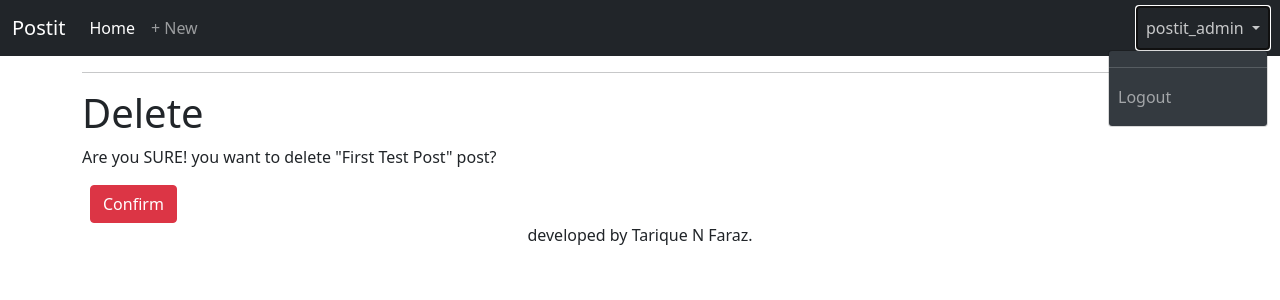
After one commit to TariqueNayer/Postit, a Django app: page /posts/1/delete/ in a window 1280 px wide, after a click that opens the changed part. The commit adds this page. Shown: the top 300 px of the page. Run offline with Django 5.2, Linux system fonts and the light colour scheme; a user stored in the database is signed in; data comes from the database, SQL or seed files in the repository; both versions use the stored data as it was after the commit.

Commit message:
making CRUD fuctionality for posts and user login and registration pages for users

```diff
--- a/postit_project/settings.py
+++ b/postit_project/settings.py
@@ -127,3 +127,6 @@ DEFAULT_AUTO_FIELD = 'django.db.models.BigAutoField'
 
 # My settings.
 AUTH_USER_MODEL = "users.CustomUser"
+
+LOGIN_REDIRECT_URL = 'home' # Redirects to the homepage after login
+LOGOUT_REDIRECT_URL = 'home'
--- a/postit_project/urls.py
+++ b/postit_project/urls.py
@@ -19,5 +19,7 @@ from django.urls import path, include
 
 urlpatterns = [
     path('admin/', admin.site.urls),
+    path("users/", include("users.urls")),
+    path("users/", include("django.contrib.auth.urls")),
     path('', include('posts.urls'))
 ]
--- a/posts/tests.py
+++ b/posts/tests.py
@@ -35,7 +35,7 @@ class PostTests(TestCase):
 
 	def test_post_view(self):
 		response = self.client.get('/posts/1/')
-		no_response= self.client.get('/post/100000/')
+		no_response= self.client.get('/posts/100000/')
 		self.assertEqual(response.status_code,200)
 		self.assertEqual(no_response.status_code,404)
 		self.assertContains(response,'A good title')
--- a/posts/urls.py
+++ b/posts/urls.py
@@ -1,8 +1,13 @@
 from django.urls import path
-from .views import Home, PostList, PostDetail
+from .views import (Home, PostList, PostDetail, PostCreate, PostUpdate, PostDelete)
 
 urlpatterns = [
 	path('', Home.as_view(), name='home'),
+	# read Views
 	path('posts/', PostList.as_view(), name='post_list'),
 	path('posts/<int:pk>/', PostDetail.as_view(), name='post_detail'),
+	# full CRUD views
+	path('posts/<int:pk>/delete/', PostDelete.as_view(), name='post_delete'),
+	path('posts/<int:pk>/update/', PostUpdate.as_view(), name='post_edit'),
+	path('posts/new/', PostCreate.as_view(), name='post_create'),
 ]
--- a/posts/views.py
+++ b/posts/views.py
@@ -1,13 +1,48 @@
 from django.views.generic import ListView, DetailView, TemplateView
+from django.views.generic.edit import CreateView, UpdateView, DeleteView
+from django.contrib.auth.mixins import LoginRequiredMixin, UserPassesTestMixin
+
+from django.urls import reverse_lazy, reverse
+
 from .models import Post
+
+
 # Create your views here.
 class Home(TemplateView):
-	template_name = "home.html"
+    template_name = "home.html"
 
 class PostList(ListView):
-	model = Post
-	template_name = "post_list.html"
+    model = Post
+    template_name = "post_list.html"
 
 class PostDetail(DetailView):
-	model = Post
-	template_name = "post_detail.html"
+    model = Post
+    template_name = "post_detail.html"
+
+class PostCreate(LoginRequiredMixin, CreateView):
+    model = Post
+    template_name = "post_create.html"
+    fields = ['title', 'body']
+
+    def form_valid(self, form):
+        form.instance.author = self.request.user
+        return super().form_valid(form)
+
+class PostUpdate(LoginRequiredMixin, UserPassesTestMixin, UpdateView):
+    model = Post
+    template_name = 'post_edit.html'
+    fields = ['title', 'body']
+    success_url = reverse_lazy("post_list")
+
+    def test_func(self):
+        obj = self.get_object()
+        return obj.author == self.request.user
+
+class PostDelete(LoginRequiredMixin, UserPassesTestMixin, DeleteView):
+    model = Post
+    template_name = "post_delete.html"
+    success_url = reverse_lazy("post_list")
+
+    def test_func(self):
+        obj = self.get_object()
+        return obj.author == self.request.user
--- a/templates/base.html
+++ b/templates/base.html
@@ -22,17 +22,52 @@
           <li class="nav-item">
             <a class="nav-link active" aria-current="page" href="{% url 'home' %}">Home</a>
           </li>
-                  </ul>
+          </li>
+          {% if user.is_authenticated %}
+          <li><a href="{% url 'post_create' %}" class="nav-link px-2 link-dark">+ New</a></li>
+        </ul>
+        <div class="mr-auto">
+          <ul class="navbar-nav">
+            <li class="nav-item dropdown">
+              <a class="nav-link dropdown-toggle" href="#" role="button" data-bs-toggle="dropdown"
+                aria-expanded="false">
+                {{ user.username }}
+              </a>
+              <ul class="dropdown-menu dropdown-menu-dark dropdown-menu-end">
+                <li><hr class="dropdown-divider"></li>
+                <li>
+                  <form method="post" action="{% url 'logout' %}"
+                    style="display:inline;">
+                    {% csrf_token %}
+                    <button type="submit" class="btn btn-link nav-link"
+                      style="display:inline; cursor:pointer; ">Logout</button>
+                  </form>
+                </li>
+              </ul>
+            </li>
+          {% else %}
+          </ul>
         </div>
+        <div class="mr-auto">
+          <form class="form d-flex">
+            <a href="{% url 'login' %}" class="btn btn-outline-secondary">Log in</a>
+            <a href="{% url 'signup' %}" class="btn btn-primary ms-2">Sign up</a>
+          </form>
+        </div>
+        {% endif %}
       </div>
     </div>
   </nav>
   <main>
     <div class="container">
+      <hr>
       {% block content %}
       {% endblock content %}
     </div>
   </main>
+  <footer>
+    <p style="text-align: center;">developed by Tarique N Faraz.</p>
+  </footer>
    <script src="https://cdn.jsdelivr.net/npm/bootstrap@5.0.2/dist/js/bootstrap.bundle.min.js" integrity="sha384-MrcW6ZMFYlzcLA8Nl+NtUVF0sA7MsXsP1UyJoMp4YLEuNSfAP+JcXn/tWtIaxVXM" crossorigin="anonymous"></script>
 </body>
 </html>
--- a/templates/home.html
+++ b/templates/home.html
@@ -4,7 +4,7 @@
 {% block content %}
 
 <h1>Welcome to Postit</h1>
-
+<hr>
 <a class="btn btn-primary" href="{% url 'post_list' %}">See other's latest blog posts</a>
 
 {% endblock content %}
--- /dev/null
+++ b/templates/post_delete.html
@@ -0,0 +1,9 @@
+{% extends "base.html" %}
+
+{% block content %}
+<h1>Delete</h1>
+<form action="" method="post">{% csrf_token %}
+	<p>Are you SURE! you want to delete "{{ post.title }}" post?</p>
+	<button class="btn btn-danger ms-2" type="submit">Confirm</button>
+</form>
+{% endblock content %}
--- a/templates/post_list.html
+++ b/templates/post_list.html
@@ -4,6 +4,8 @@
 
 {% block content %}
 <h4>Latest</h4>
+<a class="btn btn-primary" href="{% url 'post_create' %}" role="button">Post Blog</a>
+<hr>
 {% for post in post_list %}
 <div class="card">
 	<div class= "card-header">
--- /dev/null
+++ b/users/urls.py
@@ -0,0 +1,6 @@
+from django.urls import path
+from .views import SignUpView
+
+urlpatterns = [
+	path("signup/",SignUpView.as_view(), name="signup"),
+]
```
Also changed, not shown: templates/post_create.html (added, +9 -0 lines), templates/post_detail.html (+8 -1 lines), templates/post_edit.html (added, +9 -0 lines), templates/registration/login.html (added, +14 -0 lines), templates/registration/signup.html (added, +11 -0 lines), users/views.py (+8 -1 lines), db.sqlite3.
